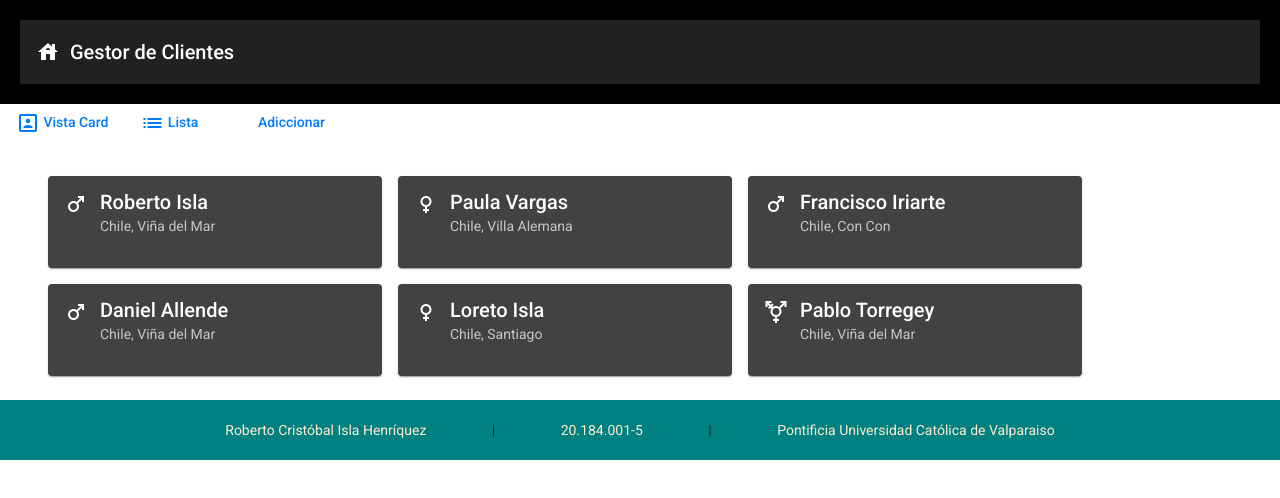
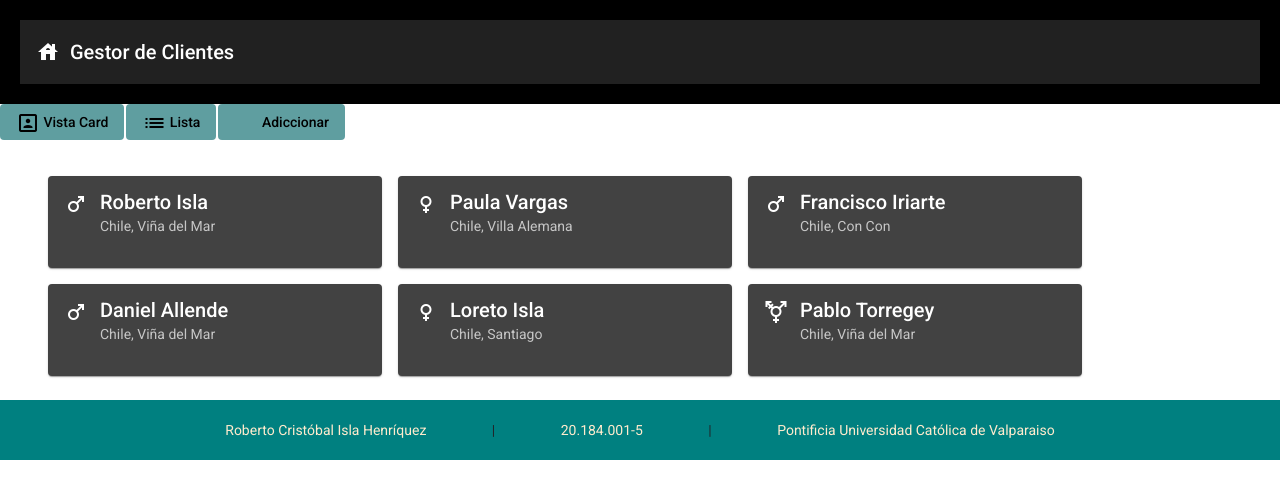
Before and after one commit to Tekanx/manejo-usuarios, an Angular app: page / in a window 1280 px wide. Shown: the top 498 px of the page. Built offline with nearby package versions, Linux system fonts and the light colour scheme.

Commit message:
no se que ocurrio y el fetch me miente

```diff
--- a/src/app/default/header/header.component.scss
+++ b/src/app/default/header/header.component.scss
@@ -7,3 +7,17 @@
 span{
     padding-left: 10px;
 }
+
+#navegador{
+    border: 1px solid gray;
+}
+
+button{
+    margin-right: 2px;
+    background-color:cadetblue;
+}
+
+a{
+    text-decoration: none;
+    color: black;
+}
```
